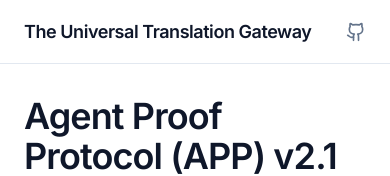
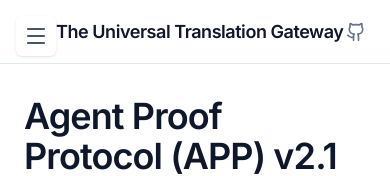
Before and after one commit to EndlessCrowds/agent-proof-protocol, a Next.js app in the folder apps/landing-page/: page / in a window 390 px wide. Shown: the top 176 px of the page. Built offline with nearby package versions, Linux system fonts and the light colour scheme.

Commit message:
feat: mobile responsive sidebar and link fix

```diff
--- a/apps/landing-page/src/components/Header.tsx
+++ b/apps/landing-page/src/components/Header.tsx
@@ -3,7 +3,7 @@ import { Search, Github } from 'lucide-react';
 
 export default function Header() {
     return (
-        <header className="fixed top-0 left-0 right-0 h-16 bg-white border-b border-slate-200 z-50 flex items-center justify-between px-6">
+        <header className="fixed top-0 left-0 right-0 h-16 bg-white border-b border-slate-200 z-50 flex items-center justify-between pl-14 pr-6 lg:px-6">
             <div className="flex items-center gap-4">
                 <Link href="/" className="text-slate-900 font-semibold text-lg tracking-tight hover:text-blue-600 transition-colors">
                     The Universal Translation Gateway
--- a/apps/landing-page/src/components/Sidebar.tsx
+++ b/apps/landing-page/src/components/Sidebar.tsx
@@ -1,4 +1,8 @@
+'use client';
+
 import Link from 'next/link';
+import { Menu, X } from 'lucide-react';
+import { useState } from 'react';
 
 const NAV_ITEMS = [
     {
@@ -34,9 +38,41 @@ const NAV_ITEMS = [
 ];
 
 export default function Sidebar() {
+    const [isOpen, setIsOpen] = useState(false);
+
+    const toggleMenu = () => setIsOpen(!isOpen);
+    const closeMenu = () => setIsOpen(false);
+
     return (
-        <aside className="w-64 fixed left-0 top-16 bottom-0 overflow-y-auto border-r border-slate-200 bg-white hidden lg:block">
-            <nav className="p-6 space-y-8">
+        <>
+            {/* Mobile Hamburger Menu Button */}
+            <button
+                onClick={toggleMenu}
+                className="fixed top-4 left-4 z-[60] p-2 text-slate-600 bg-white rounded-md shadow-sm lg:hidden hover:text-slate-900 focus:outline-none"
+                aria-label="Toggle Menu"
+            >
+                {isOpen ? <X size={24} /> : <Menu size={24} />}
+            </button>
+
+            {/* Mobile Overlay */}
+            {isOpen && (
+                <div
+                    className="fixed inset-0 z-[55] bg-black/50 lg:hidden transition-opacity"
+                    onClick={closeMenu}
+                />
+            )}
+
+            {/* Sidebar Container */}
+            <aside
+                className={`
+                    fixed top-0 bottom-0 left-0 z-[9999]
+                    w-[80%] max-w-sm bg-white border-r border-slate-200
+                    transition-transform duration-300 ease-in-out
+                    lg:translate-x-0 lg:w-64 lg:top-16 lg:z-0
+                    ${isOpen ? 'translate-x-0' : '-translate-x-full'}
+                `}
+            >
+                <nav className="h-full overflow-y-auto p-6 space-y-8 pt-20 lg:pt-6">
                     {NAV_ITEMS.map((section, idx) => (
                         <div key={idx}>
                             <h5 className="mb-3 text-xs font-semibold text-slate-900 uppercase tracking-wider">
@@ -47,6 +83,7 @@ export default function Sidebar() {
                                     <li key={i}>
                                         <Link
                                             href={item.href}
+                                            onClick={closeMenu}
                                             className="block text-[14px] text-slate-600 hover:text-blue-600 hover:translate-x-0.5 transition-all"
                                         >
                                             {item.label}
@@ -57,9 +94,10 @@ export default function Sidebar() {
                         </div>
                     ))}
 
-                <div className="pt-6 border-t border-slate-100 mt-6">
+                    <div className="pt-6 border-t border-slate-100 mt-6 pb-24 lg:pb-0">
                         <Link
-                        href="/specs/APP-RFC-26.md"
+                            href="/#governance"
+                            onClick={closeMenu}
                             className="flex items-center gap-2 text-xs text-slate-500 hover:text-slate-900"
                         >
                             <span>PROTOCOL SPECIFICATIONS</span>
@@ -67,5 +105,6 @@ export default function Sidebar() {
                     </div>
                 </nav>
             </aside>
+        </>
     );
 }
```
Lines whose indentation alone changed are shown as unchanged.
